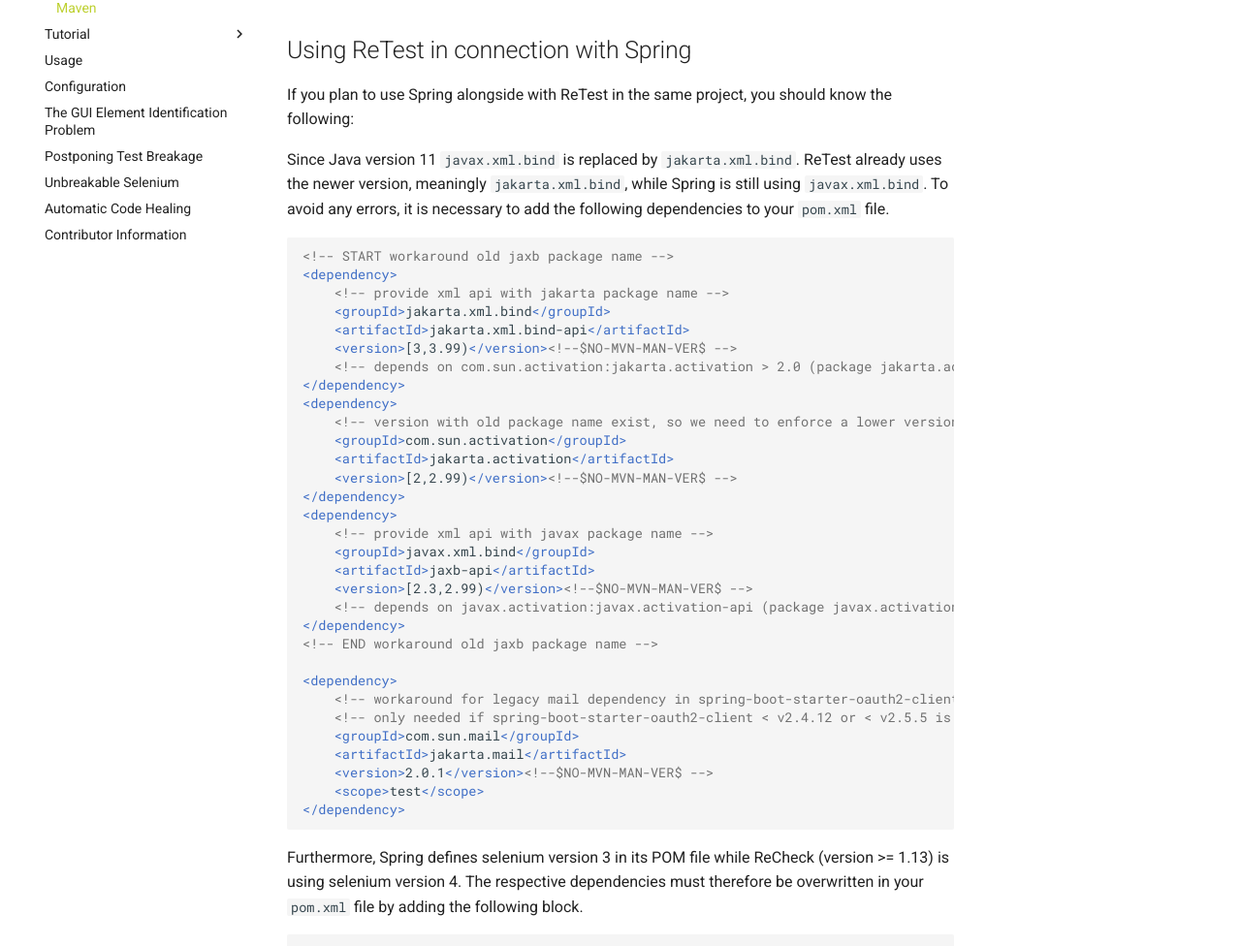
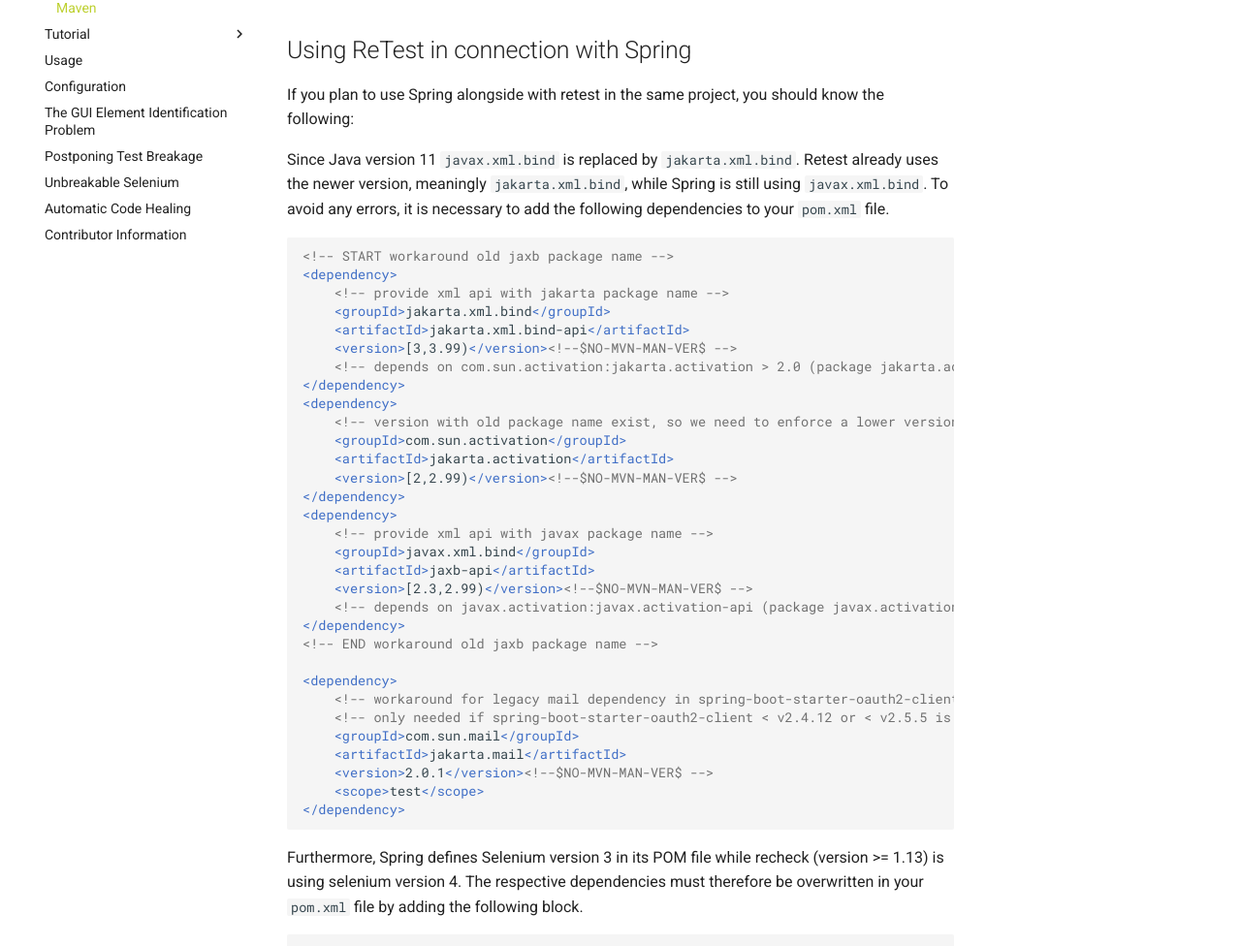
Before and after one commit to retest/docs, an MkDocs documentation site: the page built from docs/recheck-web/setup/maven.md, in a window 1280 px wide and 1400 px high, scrolled down 1125 px. Shown: the part 172-1148 px from the top of the window at 97% size. Built offline with MkDocs 1.6.1 and Material for MkDocs 9.7.7, drawn with Linux system fonts in a browser that asks for light colours; comment, search, counter and statistics services are not loaded.

````diff
--- a/docs/recheck-web/setup/maven.md
+++ b/docs/recheck-web/setup/maven.md
@@ -52,9 +52,9 @@ With this, you can now turn to your favorite IDE (e.g. `mvn eclipse:eclipse`) an
 Extract the archive to your hard drive. Note that for the ChromeDriver to work, you need the major version to match your Chrome version installed on your system. Now we should be all set up to create [your first test](../tutorial/explicit-checks.md).
 
 ## Using ReTest in connection with Spring
-If you plan to use Spring alongside with ReTest in the same project, you should know the following:
+If you plan to use Spring alongside with retest in the same project, you should know the following:
 
-Since Java version 11 `javax.xml.bind` is replaced by `jakarta.xml.bind`. ReTest already uses the newer version, meaningly `jakarta.xml.bind`, while
+Since Java version 11 `javax.xml.bind` is replaced by `jakarta.xml.bind`. Retest already uses the newer version, meaningly `jakarta.xml.bind`, while
 Spring is still using `javax.xml.bind`. To avoid any errors, it is necessary to add the following dependencies to your `pom.xml` file.
 
 ```xml
@@ -91,7 +91,7 @@ Spring is still using `javax.xml.bind`. To avoid any errors, it is necessary to
 </dependency>
 ```
 
-Furthermore, Spring defines selenium version 3 in its POM file while ReCheck (version >= 1.13) is using selenium version 4.
+Furthermore, Spring defines Selenium version 3 in its POM file while recheck (version >= 1.13) is using selenium version 4.
 The respective dependencies must therefore be overwritten in your `pom.xml` file by adding the following block.
 
 ```xml
````
